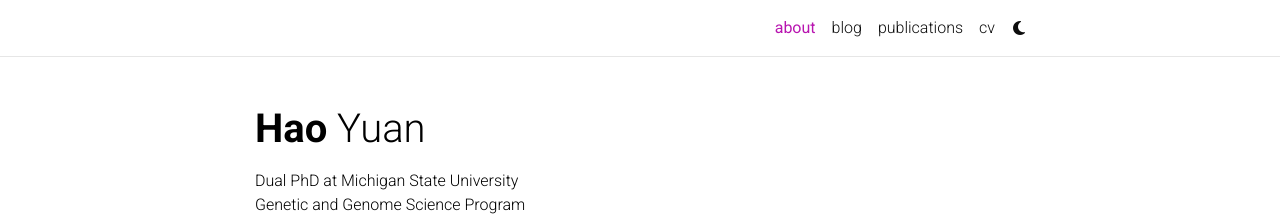
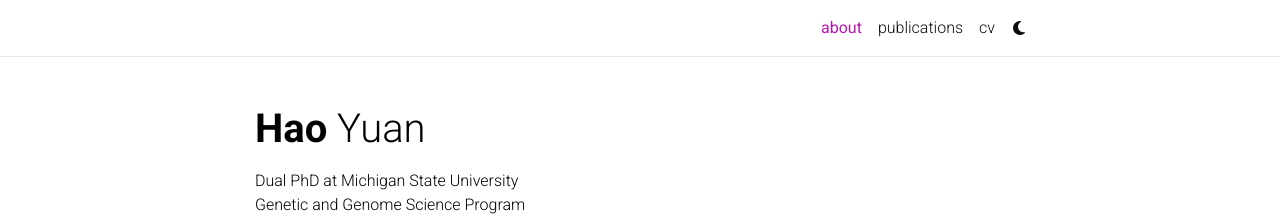
Before and after one commit to yhadevol/yhadevol.github.io, a Jekyll site: the page built from _pages/about.md, in a window 1280 px wide. Shown: the top 216 px of the page. Built offline with Jekyll 4.4.1, drawn with Linux system fonts in a browser that asks for light colours; full-size pictures stand in for the smaller copies a plugin makes; some web fonts are replaced; comment, search, counter and statistics services are not loaded; a style sheet for code colours, icons or effects is not loaded.

Commit message:
remove nav title of blog

```diff
--- a/_config.yml
+++ b/_config.yml
@@ -119,7 +119,8 @@
 # Blog
 # -----------------------------------------------------------------------------
 
-blog_nav_title: blog # your blog must have a title for it to be displayed in the nav bar
+blog_name: al-folio # blog_name will be displayed in your blog page
+blog_nav_title: # your blog must have a title for it to be displayed in the nav bar
 blog_description: a simple whitespace theme for academics
 permalink: /blog/:year/:title/
 
```
